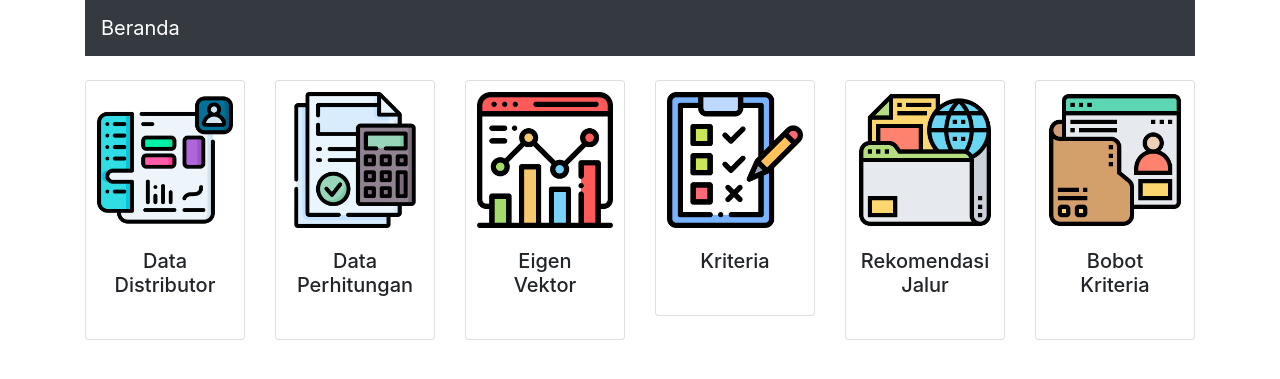
After one commit to mkreatif/erni_rohmawati, a CodeIgniter app: page /erni_rohmawati/dashboard in a window 1280 px wide. The commit adds this page. Shown: the top 379 px of the page. Run offline with CodeIgniter, Linux system fonts and the light colour scheme.

Commit message:
adding all pages

```diff
--- a/application/config/routes.php
+++ b/application/config/routes.php
@@ -51,5 +51,14 @@ defined('BASEPATH') OR exit('No direct script access allowed');
 */
 $route['login/sign_in'] = 'login/sign_in';
 $route['login'] = 'login';
+$route['login/sign_in'] = 'login/sign_in';
+$route['dashboard/(:any)'] = 'dashboard';
+$route['dashboard'] = 'dashboard';
+$route['rekomendasi-jalur'] = 'distribusijalur';
+$route['eigen-vektor'] = 'eigenvektor';
+$route['bobot-kriteria'] = 'kriteria/bobot';
+$route['kriteria'] = 'kriteria';
+$route['data-perhitungan'] = 'perhitungan';
+$route['data-distributor'] = 'distributor';
 $route['default_controller'] = 'pages/view';
 $route['(:any)'] = 'pages/view/$1';
--- /dev/null
+++ b/application/controllers/Dashboard.php
@@ -0,0 +1,20 @@
+<?php
+defined('BASEPATH') or exit('No direct script access allowed');
+
+class Dashboard extends CI_Controller
+{
+
+    public function __construct()
+    {
+        parent::__construct();
+        $this->load->helper('url_helper');
+    }
+
+    public function index(){
+        $data['title'] = "Beranda";
+        $this->load->view('templates/header', $data);
+        $this->load->view("beranda/dashboard");
+        $this->load->view('templates/footer');
+    }
+
+}
--- /dev/null
+++ b/application/views/beranda/dashboard.php
@@ -0,0 +1,98 @@
+<div class="container">
+    <nav class="navbar navbar-expand-lg navbar-dark bg-dark">
+        <a class="navbar-brand" href="#"><?= $title; ?></a>
+        <button class="navbar-toggler" type="button" data-toggle="collapse" data-target="#navbarSupportedContent"
+            aria-controls="navbarSupportedContent" aria-expanded="false" aria-label="Toggle navigation">
+            <span class="navbar-toggler-icon"></span>
+        </button>
+    </nav>
+
+    <Section>
+        <div class="row justify-content-center mt-4">
+            <div class="col-md-2">
+                <div class="card card-dashboard" onclick="toggleCardClass(0)">
+                    <img class="card-img-top" src="<?=base_url("assets/images/icon_data_distributor.png");?>"
+                        alt="image_d1" />
+                    <div class="card-body">
+                        <h5 class="card-title text-center">Data Distributor</h5>
+                    </div>
+                </div>
+            </div>
+            <div class="col-md-2">
+                <div class="card card-dashboard" onclick="toggleCardClass(1)">
+                    <img class="card-img-top" src="<?=base_url("assets/images/icon_data_perhitungan.png");?>"
+                        alt="image_d2" />
+                    <div class="card-body">
+                        <h5 class="card-title text-center">Data Perhitungan</h5>
+                    </div>
+                </div>
+            </div>
+            <div class="col-md-2">
+                <div class="card card-dashboard" onclick="toggleCardClass(2)">
+                    <img class="card-img-top" src="<?=base_url("assets/images/icon_eigen_vector.png");?>"
+                        alt="image_d3" />
+                    <div class="card-body">
+                        <h5 class="card-title text-center">Eigen Vektor</h5>
+                    </div>
+                </div>
+            </div>
+            <div class="col-md-2">
+                <div class="card card-dashboard"onclick="toggleCardClass(3)">
+                    <img class="card-img-top" src="<?=base_url("assets/images/icon_criteria.png");?>"
+                        alt="image_d1" />
+                    <div class="card-body">
+                        <h5 class="card-title text-center">Kriteria</h5>
+                    </div>
+                </div>
+            </div>
+            <div class="col-md-2">
+                <div class="card card-dashboard" onclick="toggleCardClass(4)">
+                    <img class="card-img-top" src="<?=base_url("assets/images/icon_recomendation_route.png");?>"
+                        alt="image_d2" />
+                    <div class="card-body">
+                        <h5 class="card-title text-center">Rekomendasi Jalur</h5>
+                    </div>
+                </div>
+            </div>
+            <div class="col-md-2">
+                <div class="card card-dashboard" onclick="toggleCardClass(5)">
+                    <img class="card-img-top" src="<?=base_url("assets/images/icon_input_bobot_kriteria.png");?>"
+                        alt="image_d3" />
+                    <div class="card-body">
+                        <h5 class="card-title text-center">Bobot Kriteria</h5>
+                    </div>
+                </div>
+            </div>
+        </div>
+    </Section>
+</div>
+
+<script>
+    function toggleCardClass(index) {
+        var path = "dashboard";
+        switch (index) {
+            case 0:
+                path = "data-distributor";
+                break;
+            case 1:
+                path = "data-perhitungan";
+                break;
+            case 2:
+                path = "eigen-vektor";
+                break;
+            case 3:
+                path = "kriteria";
+                break;
+            case 4:
+                path = "rekomendasi-jalur";
+                break;
+            case 5:
+                path = "bobot-kriteria";
+                break;
+
+            default:
+                path += "?index="+index;
+        }
+        window.location.href = base_url + path;
+    }
+</script>
--- a/application/views/templates/header.php
+++ b/application/views/templates/header.php
@@ -6,7 +6,7 @@
     <meta name="viewport" content="width=device-width, initial-scale=1, shrink-to-fit=no">
     <link href="<?php echo base_url('assets/css/bootstrap.css'); ?>" rel="stylesheet">
     <link href="<?php echo base_url('assets/css/bootstrap.min.css'); ?>" rel="stylesheet">
-    <link href="<?php echo base_url('assets/css/main.css'); ?>" rel="stylesheet">
+    <link href="<?php echo base_url('assets/css/main.css'); ?>?v=<?= time() ?>" rel="stylesheet">
     <title><?php echo $title; ?></title>
     <script>
     var base_url = "<?php echo base_url(); ?>";
--- a/assets/css/main.css
+++ b/assets/css/main.css
@@ -17,3 +17,23 @@
 .login-icon{
     width: 100%;
 }
+
+/* Dashboard Page */
+
+.dashboard-icon{
+    width: 100px;
+    height: auto;
+}
+
+.card-dashboard{
+    align-items: center;
+    padding: 10px;
+}
+.card-dashboard:hover{
+    transform: scale(1.05,1.05);
+    cursor: pointer;
+}
+.card-dashboard:active{
+    transform: scale(0.95,0.95);
+    cursor: pointer;
+}
```
Also changed, not shown: application/controllers/Distribusijalur.php (added, +21 -0 lines), application/controllers/Distributor.php (added, +20 -0 lines), application/controllers/Eigenvektor.php (added, +20 -0 lines), application/controllers/Kriteria.php (added, +29 -0 lines), application/controllers/Pages.php (+8 -8 lines), application/controllers/Perhitungan.php (added, +20 -0 lines), application/views/distribusi_jalur/distribusi_jalur.php (added, +25 -0 lines), application/views/distributor/data_distributor.php (added, +23 -0 lines), application/views/eigen_vektor/eigen_vektor.php (added, +23 -0 lines), application/views/kriteria/bobot-kriteria.php (added, +23 -0 lines), application/views/kriteria/kriteria.php (added, +23 -0 lines), application/views/perhitungan/data_perhitungan.php (added, +23 -0 lines), assets/js/modules/login.js (+6 -35 lines), .htaccess, 1 more files.
